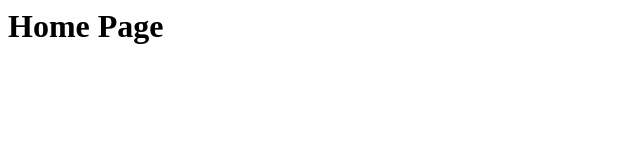
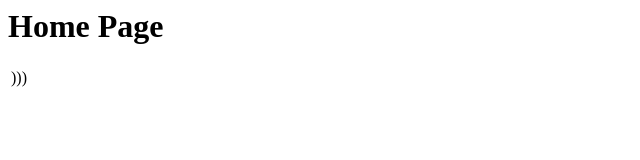
Before and after one commit to skorichok/git_test, a plain HTML site: page web/index.html in a window 1280 px wide. Shown: the full height of the page, 0-640 px from the left. Drawn offline with Linux system fonts and the light colour scheme.

Commit message:
change home page structure

```diff
--- a/web/index.html
+++ b/web/index.html
@@ -4,5 +4,11 @@
     </head>
     <body>
         <h1>Home Page</h1>
+
+        <table>
+            <tr>
+                <td>)))</td>
+            </tr>
+        </table>
     </body>
 </html>
```
